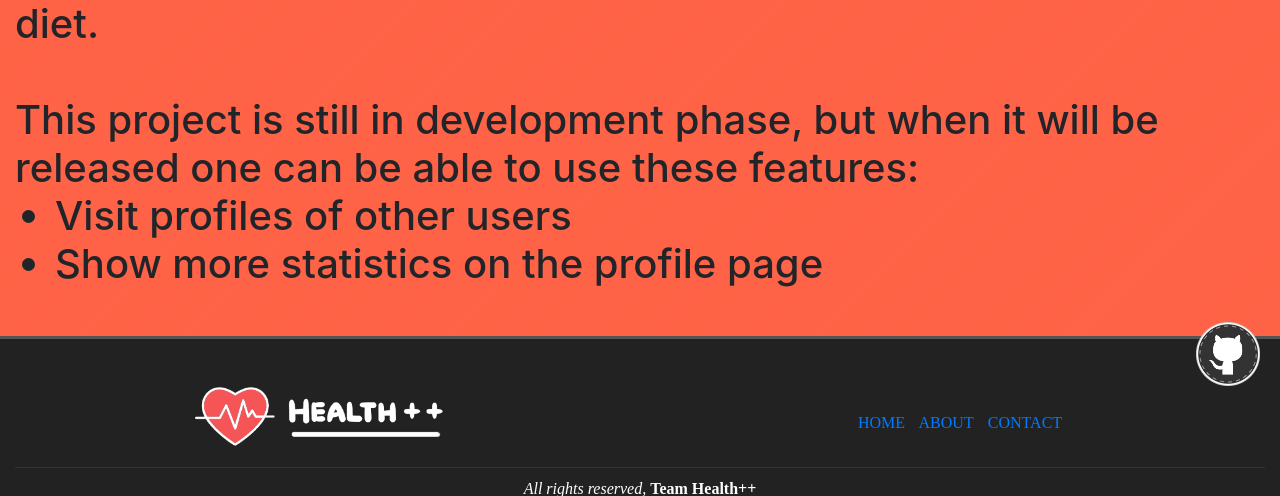
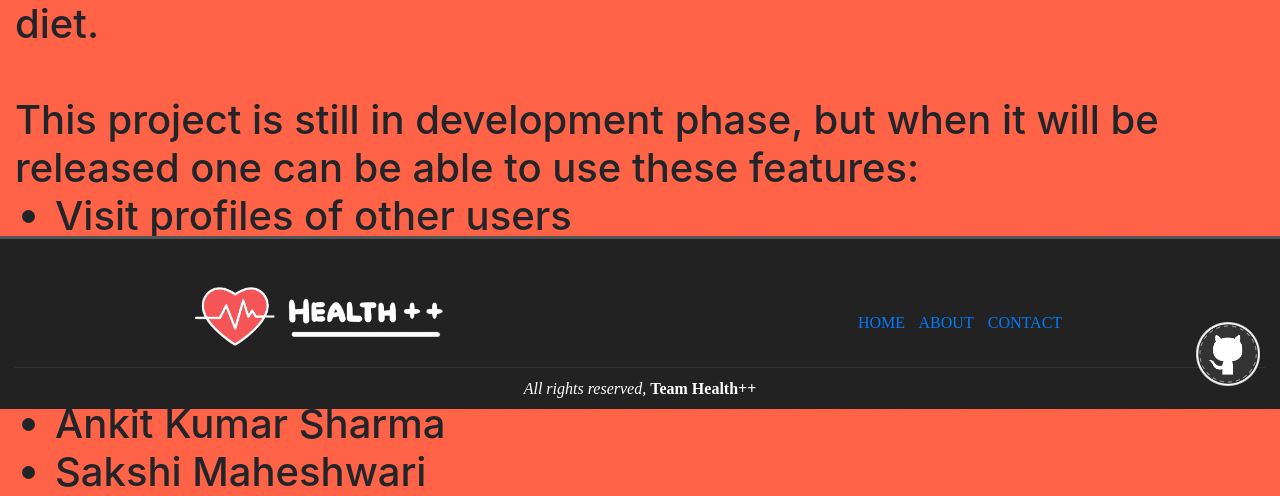
Before and after one commit to AnonySharma/Django-HealthPlusPlus, a Django app: template user/templates/about.html in a window 1280 px wide. Shown: the part 394-890 px from the top of the page. Run offline with Django 3.2, Linux system fonts and the light colour scheme; the template is opened without the code that fills it, so the values that code supplies are empty; some libraries are stand-ins or nearby versions; some web fonts are replaced.

Commit message:
Minor fixes

```diff
--- a/static/css/style.css
+++ b/static/css/style.css
@@ -190,7 +190,7 @@ body {
 footer {
   /* UNCOMMENT THE COMMENT BELOW TO STICK THE FOOTER TOT HE BOTTOM OF THE SCREEN */
   position: fixed;
-  top: calc(100vh - 70px);
+  top: calc(100vh - 170px);
   width: 100%;
   /* margin-top: auto; */
 }
```
